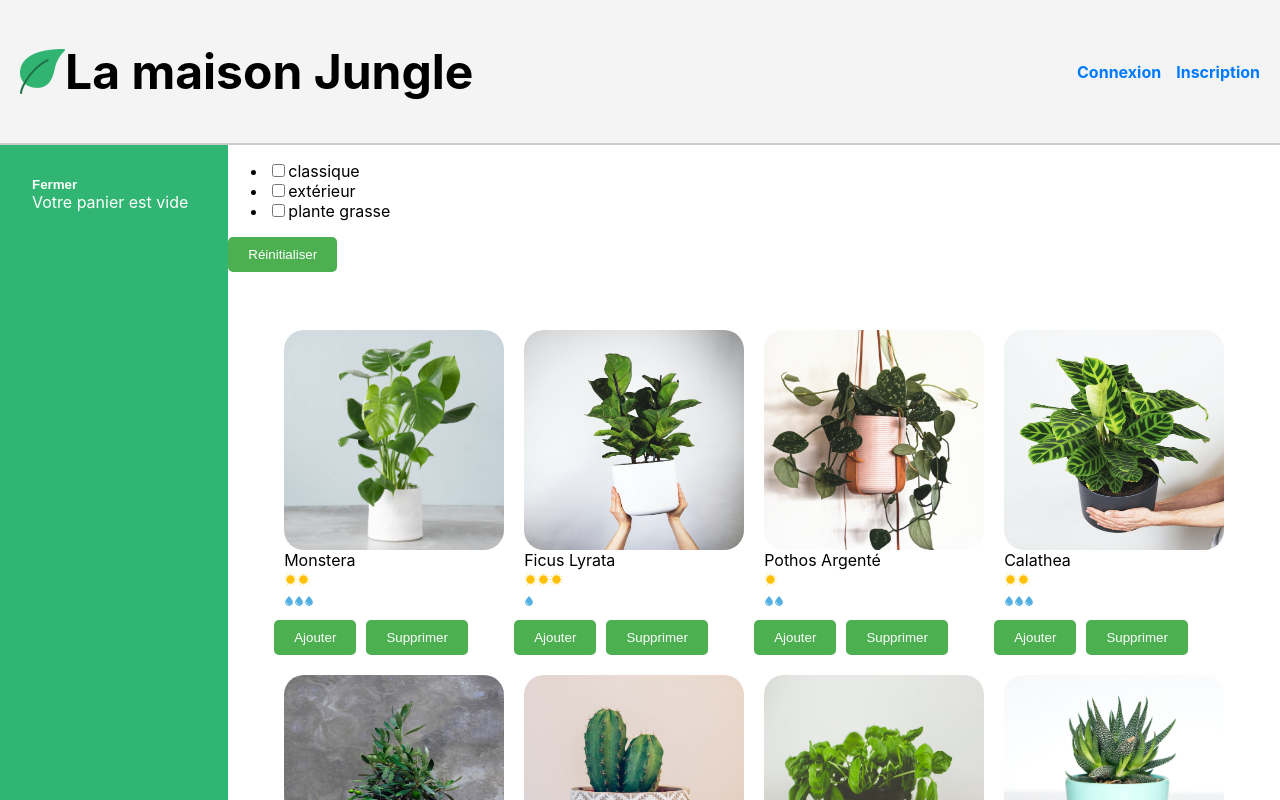
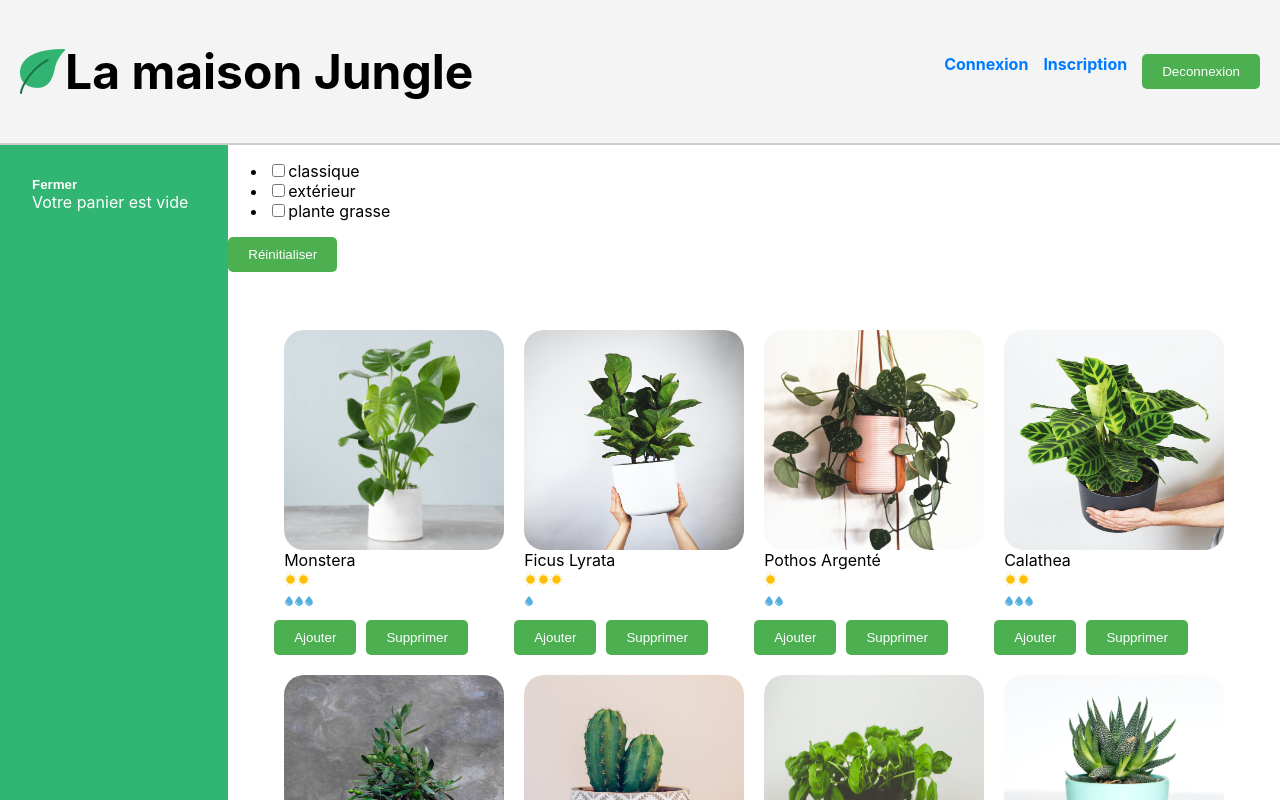
Before and after one commit to Muki-Dev/la-maison-jungle, a React (Create React App) app: page / in a window 1280 px wide. Shown: the top 800 px of the page. Built offline with nearby package versions, Linux system fonts and the light colour scheme.

Commit message:
button logout

```diff
--- a/src/components/Banner.js
+++ b/src/components/Banner.js
@@ -1,13 +1,25 @@
 import { Link } from "react-router-dom";
+import { useDispatch } from "react-redux";
+import { useNavigate } from "react-router-dom";
+import { logout } from "../actions/Actions";
 import "../styles/Banner.css";
 
 function Banner({ children }) {
+  const dispatch = useDispatch();
+  const navigate = useNavigate();
+
+  const handleLogout = () => {
+      dispatch(logout());
+      navigate('/login')
+  }
+
   return (
     <div className="lmj-banner">
       <div className="lmj-banner-title">{children}</div>
       <nav className="lmj-banner-nav">
         <Link to="/login" className="lmj-link">Connexion</Link>
         <Link to="/register" className="lmj-link">Inscription</Link>
+        <button onClick={handleLogout}>Deconnexion</button>
       </nav>
     </div>
   );
```
